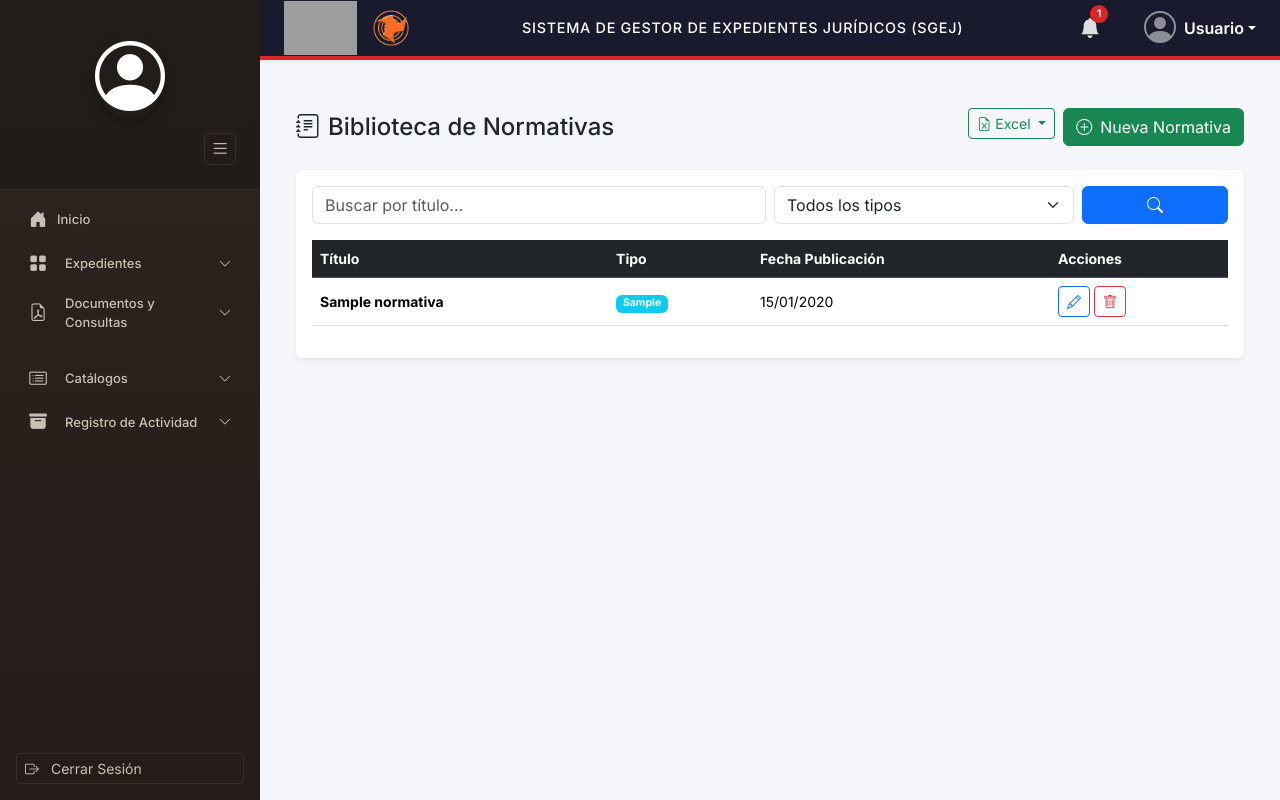
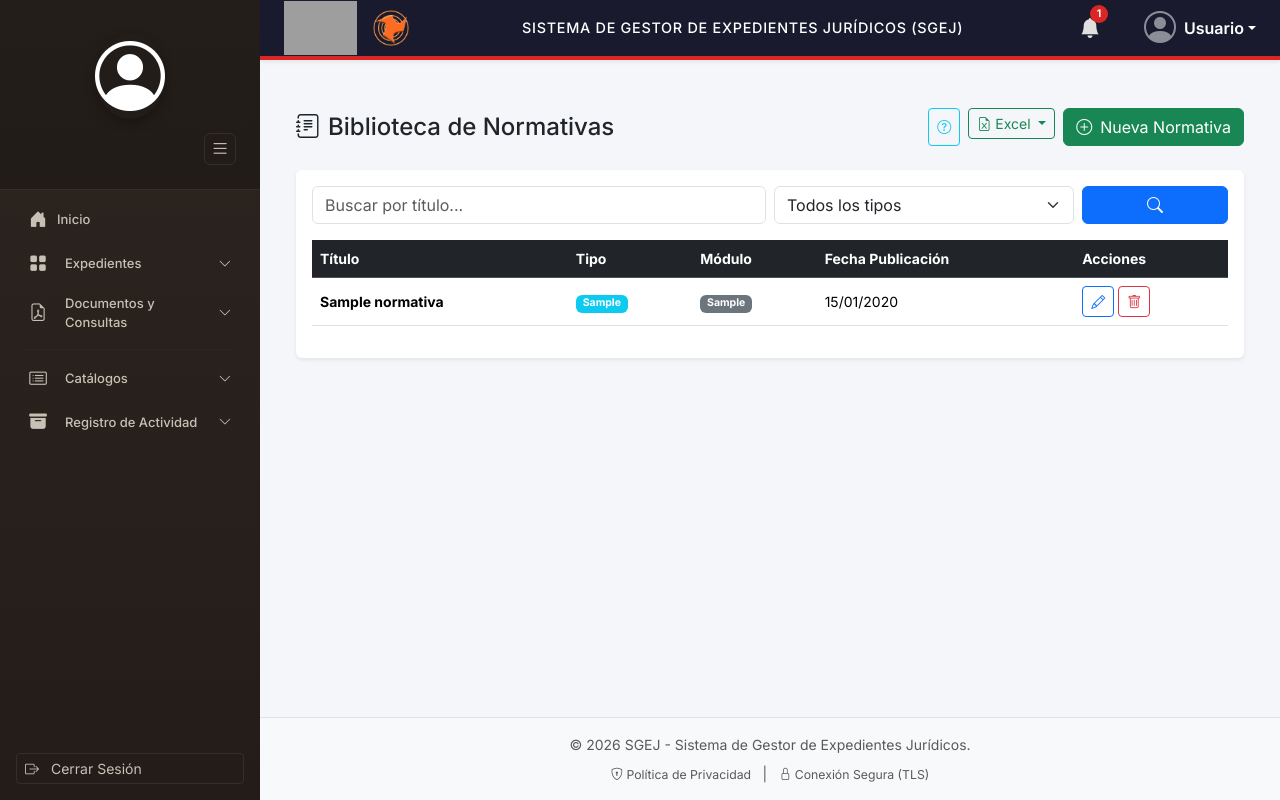
Before and after one commit to leonaboss/SGEJ, a Django app: template templates/biblioteca/biblioteca_list.html in a window 1280 px wide. Run offline with Django 5.2, Linux system fonts and the light colour scheme; the template is opened without the code that fills it: most values are stand-ins (such as "Sample title", 1, 10 or a date in 2020); grey boxes are pictures that could not be loaded.

Commit message:
cambios system

```diff
--- a/apps/usuarios/urls.py
+++ b/apps/usuarios/urls.py
@@ -25,4 +25,5 @@ urlpatterns = [
     path('exportar/usuarios/', views.ExportarUsuariosExcelView.as_view(), name='exportar_usuarios'),
     path('importar/usuarios/', views.ImportarUsuariosExcelView.as_view(), name='importar_usuarios'),
     path('bitacora/', views.BitacoraListView.as_view(), name='bitacora_list'),
+    path('politica-privacidad/', views.PrivacyPolicyView.as_view(), name='privacy_policy'),
 ]
--- a/templates/base.html
+++ b/templates/base.html
@@ -55,6 +55,9 @@
                 {% block content %}
                 {% endblock %}
             </main>
+
+            <!-- Footer -->
+            {% include 'components/footer.html' %}
         </div>
     </div>
 
--- a/templates/biblioteca/biblioteca_list.html
+++ b/templates/biblioteca/biblioteca_list.html
@@ -5,6 +5,9 @@
     <div class="d-flex justify-content-between align-items-center mb-4">
         <h4 class="mb-0"><i class="bi bi-journal-text me-2"></i>Biblioteca de Normativas</h4>
         <div class="d-flex gap-2">
+            <button type="button" class="btn btn-outline-info btn-sm" data-bs-toggle="modal" data-bs-target="#helpModal">
+                <i class="bi bi-question-circle"></i>
+            </button>
             <div class="dropdown d-inline-block">
                 <button class="btn btn-outline-success btn-sm dropdown-toggle" type="button" data-bs-toggle="dropdown" aria-expanded="false">
                     <i class="bi bi-file-earmark-excel me-1"></i>Excel
@@ -50,6 +53,7 @@
                         <tr>
                             <th>Título</th>
                             <th>Tipo</th>
+                            <th>Módulo</th>
                             <th>Fecha Publicación</th>
                             <th>Acciones</th>
                         </tr>
@@ -59,6 +63,7 @@
                         <tr>
                             <td><strong>{{ n.titulo }}</strong></td>
                             <td><span class="badge bg-info">{{ n.get_tipo_normativa_display }}</span></td>
+                            <td><span class="badge bg-secondary">{{ n.get_modulo_display }}</span></td>
                             <td>{{ n.fecha_publicacion|date:"d/m/Y" }}</td>
                             <td>
                                 <a href="{% url 'biblioteca:editar' n.pk %}" class="btn btn-sm btn-outline-primary"><i class="bi bi-pencil"></i></a>
@@ -90,4 +95,5 @@
         </div>
     </div>
 </div>
+{% include 'biblioteca/components/help_modal.html' %}
 {% endblock %}
--- /dev/null
+++ b/templates/biblioteca/components/help_modal.html
@@ -0,0 +1,35 @@
+<!-- Modal de Ayuda para Biblioteca -->
+<div class="modal fade" id="helpModal" tabindex="-1" aria-labelledby="helpModalLabel" aria-hidden="true">
+    <div class="modal-dialog modal-lg">
+        <div class="modal-content">
+            <div class="modal-header bg-dark text-white">
+                <h5 class="modal-title" id="helpModalLabel"><i class="bi bi-question-circle me-2"></i>Guía de uso: Biblioteca Normativa</h5>
+                <button type="button" class="btn-close btn-close-white" data-bs-dismiss="modal" aria-label="Close"></button>
+            </div>
+            <div class="modal-body">
+                <p>Bienvenido a la <strong>Biblioteca Jurídica</strong>. Aquí puede gestionar y consultar el marco legal del sistema.</p>
+                <hr>
+                <div class="row">
+                    <div class="col-md-4 text-center">
+                        <i class="bi bi-search fs-1 text-primary"></i>
+                        <h6>1. Búsqueda Rápida</h6>
+                        <p class="small text-muted">Use el buscador para filtrar normativas por su título o tipo.</p>
+                    </div>
+                    <div class="col-md-4 text-center">
+                        <i class="bi bi-journal-check fs-1 text-primary"></i>
+                        <h6>2. Consulta</h6>
+                        <p class="small text-muted">Haga clic en la normativa para ver sus detalles o descargar el documento adjunto.</p>
+                    </div>
+                    <div class="col-md-4 text-center">
+                        <i class="bi bi-plus-circle fs-1 text-primary"></i>
+                        <h6>3. Gestión</h6>
+                        <p class="small text-muted">Use los botones de acción para editar, eliminar o importar/exportar datos.</p>
+                    </div>
+                </div>
+            </div>
+            <div class="modal-footer">
+                <button type="button" class="btn btn-secondary" data-bs-dismiss="modal">Entendido</button>
+            </div>
+        </div>
+    </div>
+</div>
--- /dev/null
+++ b/templates/components/footer.html
@@ -0,0 +1,16 @@
+<footer class="footer mt-auto py-3 bg-light border-top">
+    <div class="container text-center">
+        <span class="text-muted">
+            &copy; {% now "Y" %} SGEJ - Sistema de Gestor de Expedientes Jurídicos.
+        </span>
+        <div class="mt-2">
+            <a href="{% url 'usuarios:privacy_policy' %}" class="text-decoration-none text-muted small">
+                <i class="bi bi-shield-lock"></i> Política de Privacidad
+            </a>
+            <span class="mx-2 text-muted">|</span>
+            <span class="text-muted small">
+                <i class="bi bi-lock"></i> Conexión Segura (TLS)
+            </span>
+        </div>
+    </div>
+</footer>
```
Also changed, not shown: apps/usuarios/views.py (+7 -2 lines), templates/privacy_policy.html (added, +29 -0 lines).
